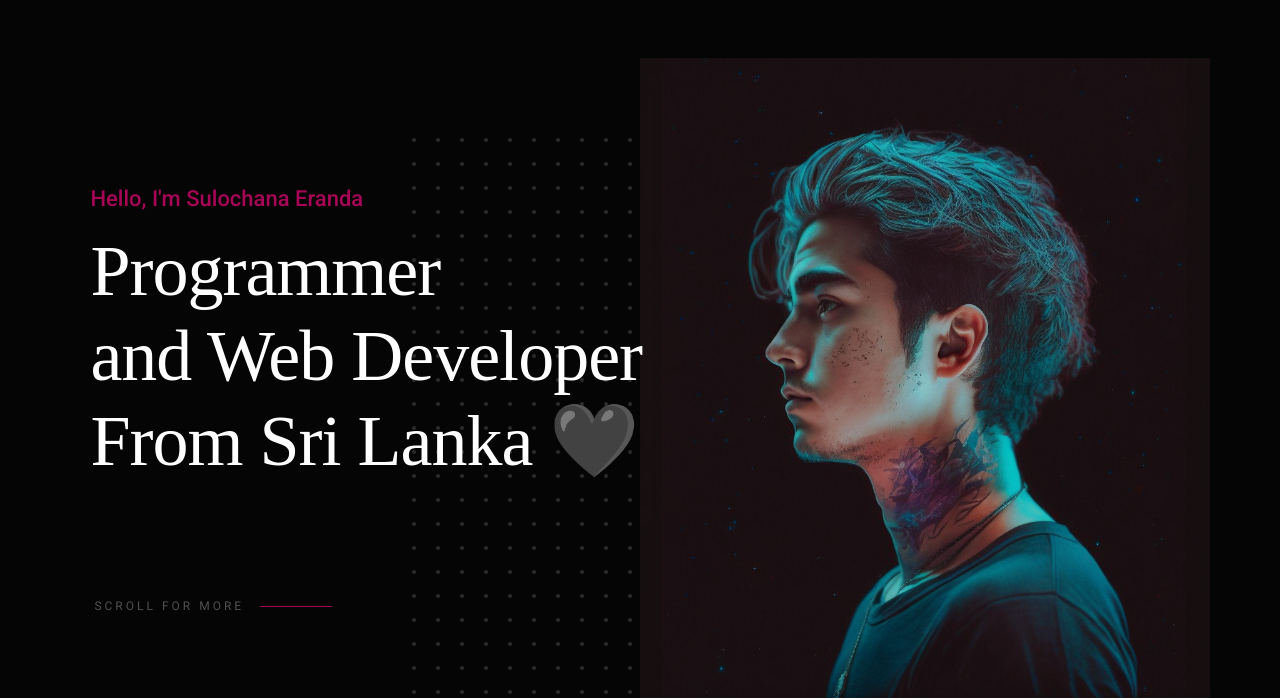
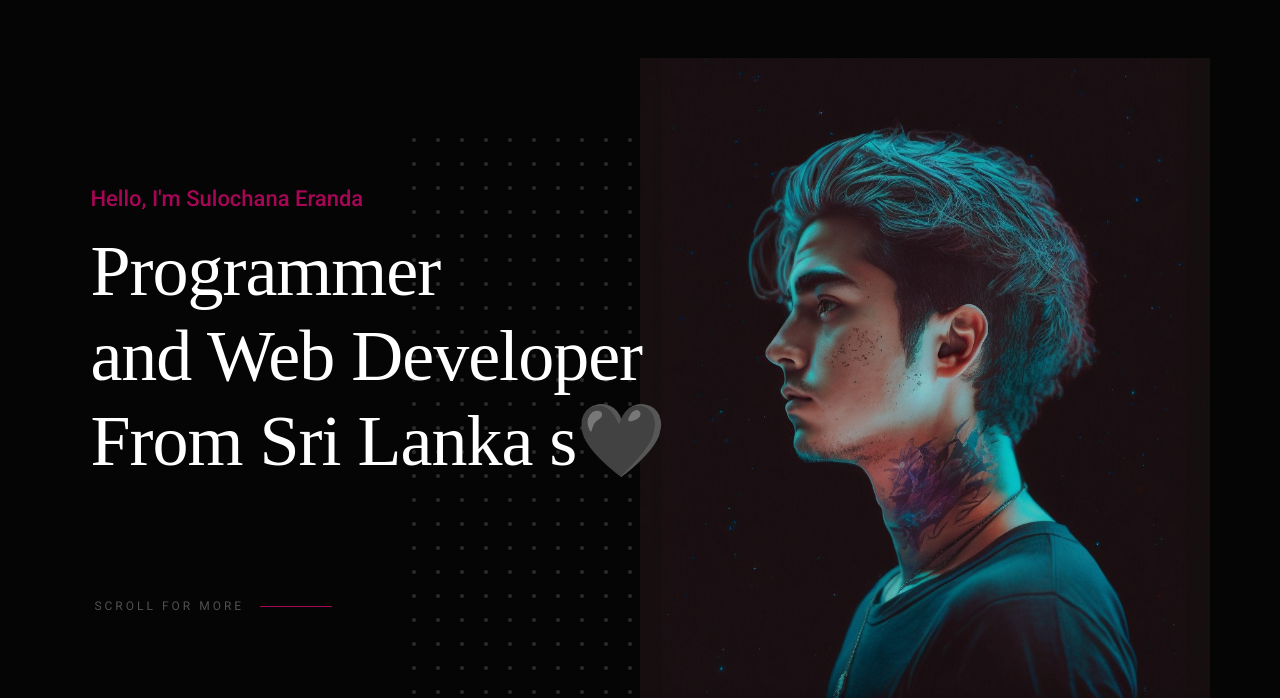
Before and after one commit to SulochanaEranda/sulochanaeranda-OLD, a plain HTML site: page index.html in a window 1280 px wide. Shown: the part 102-802 px from the top of the page. Drawn offline with Linux system fonts and the light colour scheme; a web font is replaced by a local one.

Commit message:
Update index.html

```diff
--- a/index.html
+++ b/index.html
@@ -124,7 +124,7 @@
                 <h1>
                     Programmer <br>
                     and Web Developer <br>
-                    From Sri Lanka 🖤
+                    From Sri Lanka s🖤
                 </h1>
             </div>
 
```
